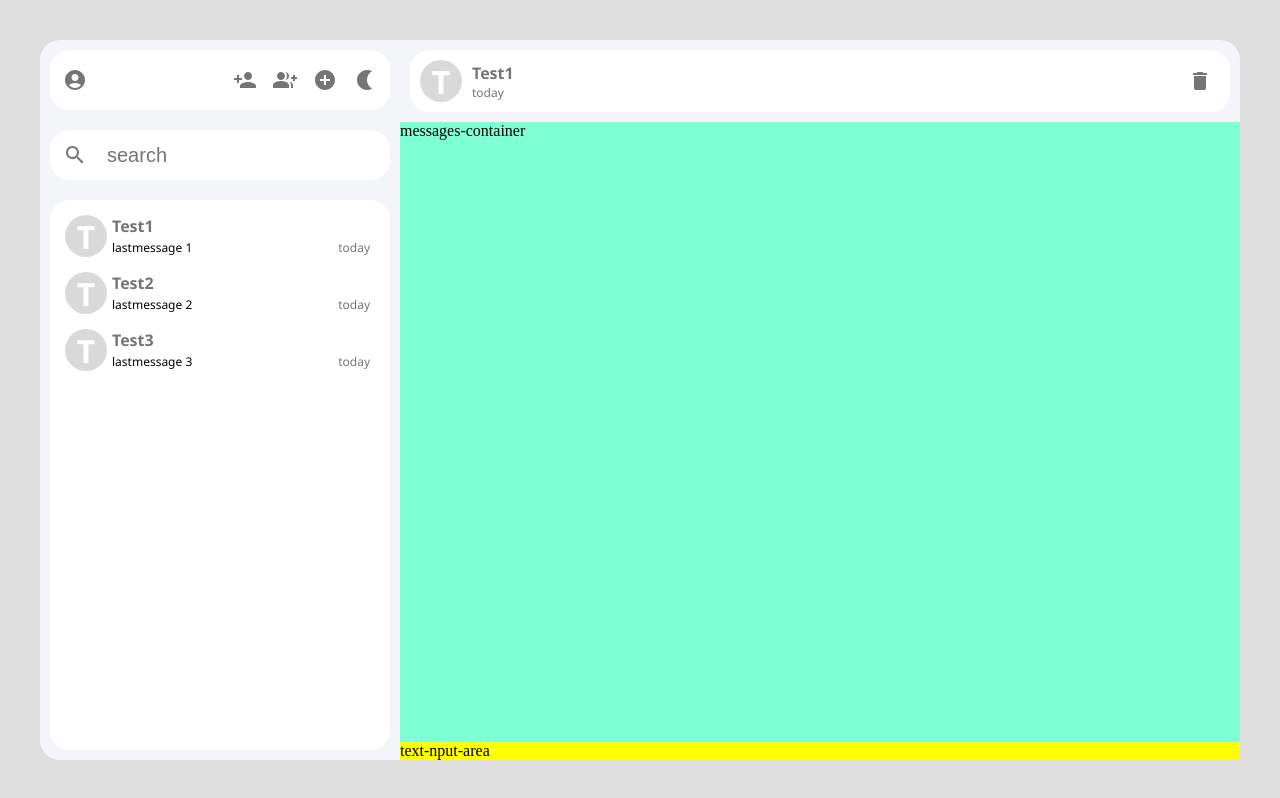
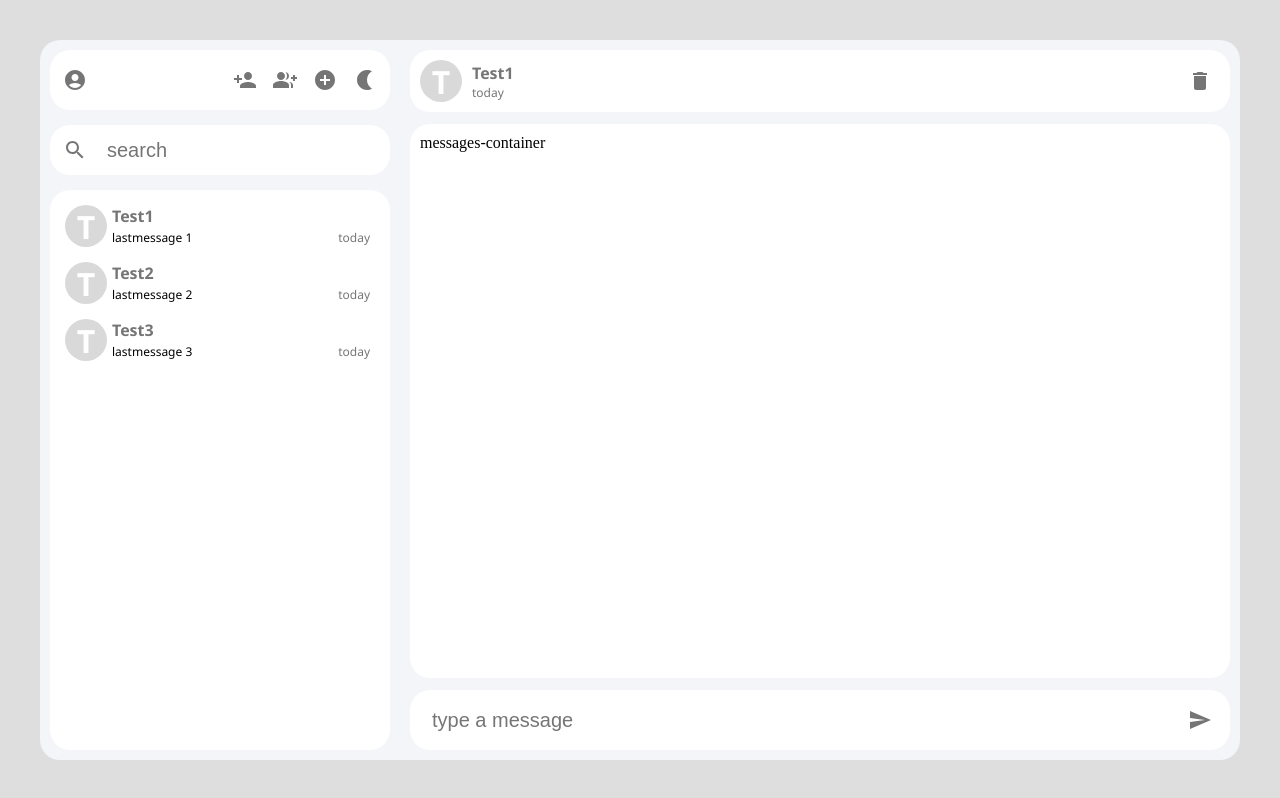
Before and after one commit to Aravinda87/Chat_app, a React (Vite) app in the folder Chat_app/: page / in a window 1280 px wide. Built offline with nearby package versions, Linux system fonts and the light colour scheme.

Commit message:
chat area message section

```diff
--- a/Chat_app/src/components/ChatArea.jsx
+++ b/Chat_app/src/components/ChatArea.jsx
@@ -2,6 +2,7 @@ import { IconButton } from '@mui/material'
 import React from 'react'
 import './myStyles.css';
 import DeleteIcon from '@mui/icons-material/Delete';
+import SendIcon from '@mui/icons-material/Send';
 
 function ChatArea({props}) {
   return (
@@ -20,7 +21,12 @@ function ChatArea({props}) {
 
         <div className='messages-container'>messages-container</div>
 
-        <div className='text-input-area'>text-nput-area</div>
+        <div className='text-input-area'>
+            <input placeholder='type a message' className='search-box' />
+            <IconButton>
+              <SendIcon/>
+            </IconButton>
+        </div>
     </div>
   )
 }
--- a/Chat_app/src/components/MainContainer.jsx
+++ b/Chat_app/src/components/MainContainer.jsx
@@ -24,7 +24,6 @@ function MainContainer() {
     },
 ])
 
-
   return (
     <div className='main-container'>
       <Sidebar/>
--- a/Chat_app/src/components/myStyles.css
+++ b/Chat_app/src/components/myStyles.css
@@ -24,7 +24,7 @@
 .sb-search{
     display: flex;
     align-items: center;
-    margin: 10px;
+    margin: 5px 10px;
     padding: 5px 5px;
     background-color: white;
     border-radius: 20px;
@@ -116,10 +116,18 @@
 }
 
 .messages-container{
-    background-color: aquamarine;
+    background-color: white;
+    padding: 10px 10px;
+    margin: 2px 10px;
+    border-radius: 20px;
     flex: 1;
 }
 
 .text-input-area{
-    background-color: yellow;
+    background-color: white;
+    padding: 10px 10px;
+    margin: 10px;
+    border-radius: 20px;
+    display: flex;
+    justify-content: space-between;
 }
```
